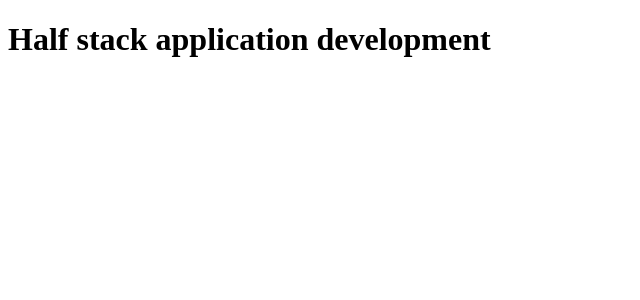
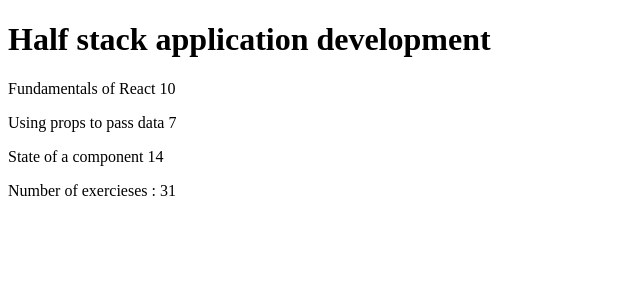
Before and after one commit to jeffsnff/FullStackopen-React.js, a React (Vite) app in the folder part1/Excercises/exercisePart1/: page / in a window 1280 px wide. Shown: the top 300 px of the page, without its empty margins (0-640 px from the left). Built offline with nearby package versions, Linux system fonts and the light colour scheme.

Commit message:
Updated the object and the way it is passing to Total and Content section

```diff
--- a/part1/Excercises/exercisePart1/src/App.jsx
+++ b/part1/Excercises/exercisePart1/src/App.jsx
@@ -16,8 +16,8 @@ const App = () => {
   return(
     <>
       <Header course={course} />
-      {/* <Content parts={parts}/>
-      <Total numberExercises={parts}/> */}
+      <Content sections={course}/>
+      <Total numExercises={course}/>
     </>
   )
 }
```
